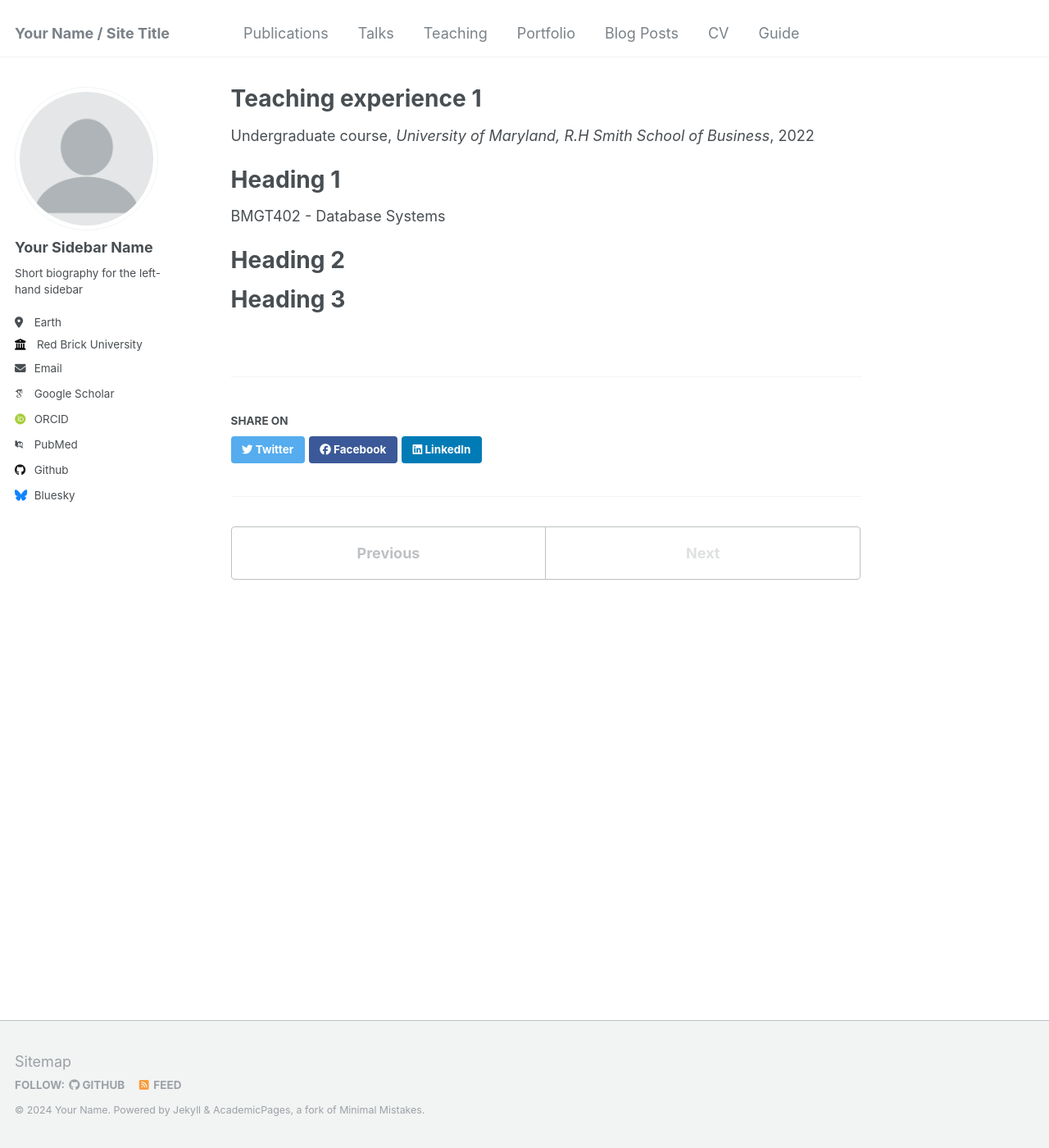
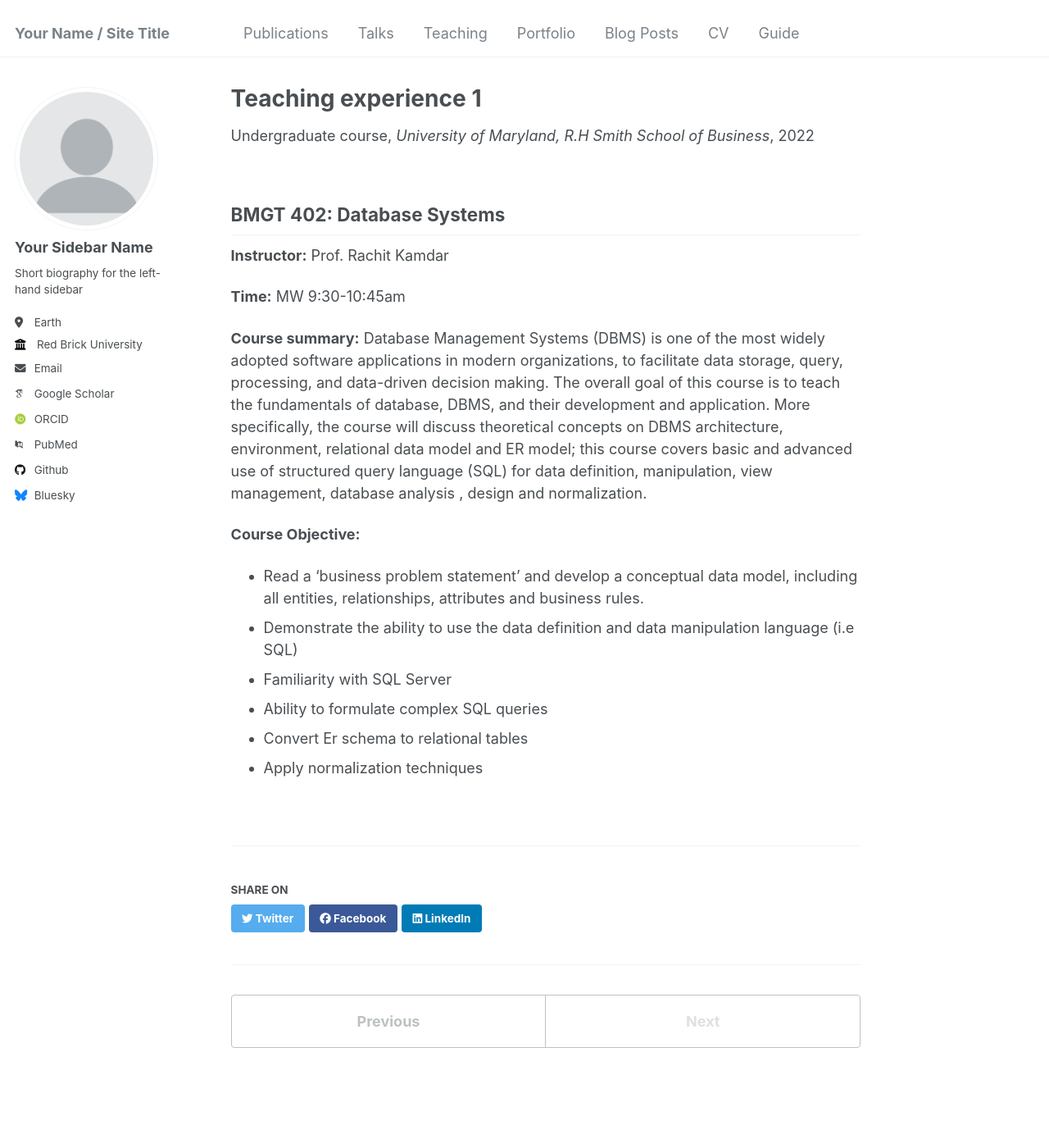
Before and after one commit to RachitKamdar/rachitkamdar.github.io, a Jekyll site: the page built from _teaching/2022-Fall-teaching-1.md, in a window 1280 px wide and 1400 px high. Shown: the whole window at 82% size. Built offline with Jekyll 4.4.1, drawn with Linux system fonts in a browser that asks for light colours; some web fonts are replaced.

Commit message:
Update 2022-Fall-teaching-1.md

```diff
--- a/_teaching/2022-Fall-teaching-1.md
+++ b/_teaching/2022-Fall-teaching-1.md
@@ -9,12 +9,18 @@ location: "College Park, United States"
 ---
 
 
-Heading 1
-======
-BMGT402 - Database Systems
+## BMGT 402: Database Systems
 
-Heading 2
-======
+**Instructor:** Prof. Rachit Kamdar
 
-Heading 3
-======
+**Time:** MW 9:30-10:45am
+
+**Course summary:** Database Management Systems (DBMS) is one of the most widely adopted software applications in modern organizations, to facilitate data storage, query, processing, and data-driven decision making. The overall goal of this course is to teach the fundamentals of database, DBMS, and their development and application. More specifically, the course will discuss theoretical concepts on DBMS architecture, environment, relational data model and ER model; this course covers basic and advanced use of structured query language (SQL) for data definition, manipulation, view management, database analysis , design and normalization.
+
+**Course Objective:**
+- Read a 'business problem statement' and develop a conceptual data model, including all entities, relationships, attributes and business rules.
+- Demonstrate the ability to use the data definition and data manipulation language (i.e SQL)
+- Familiarity with SQL Server
+- Ability to formulate complex SQL queries
+- Convert Er schema to relational tables
+- Apply normalization techniques
```
